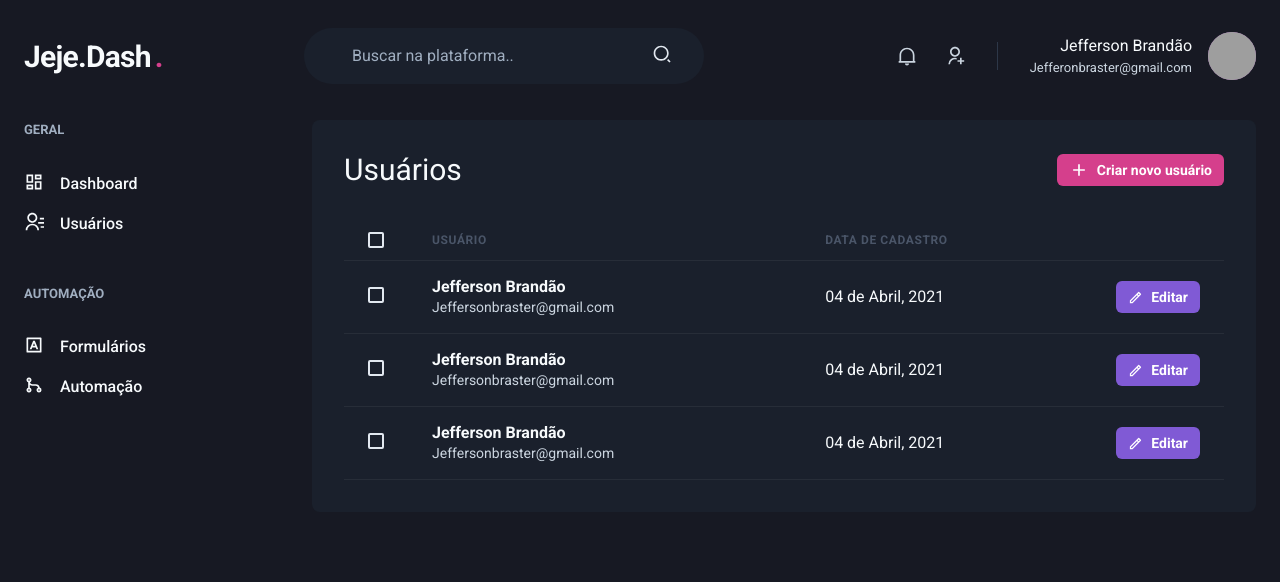
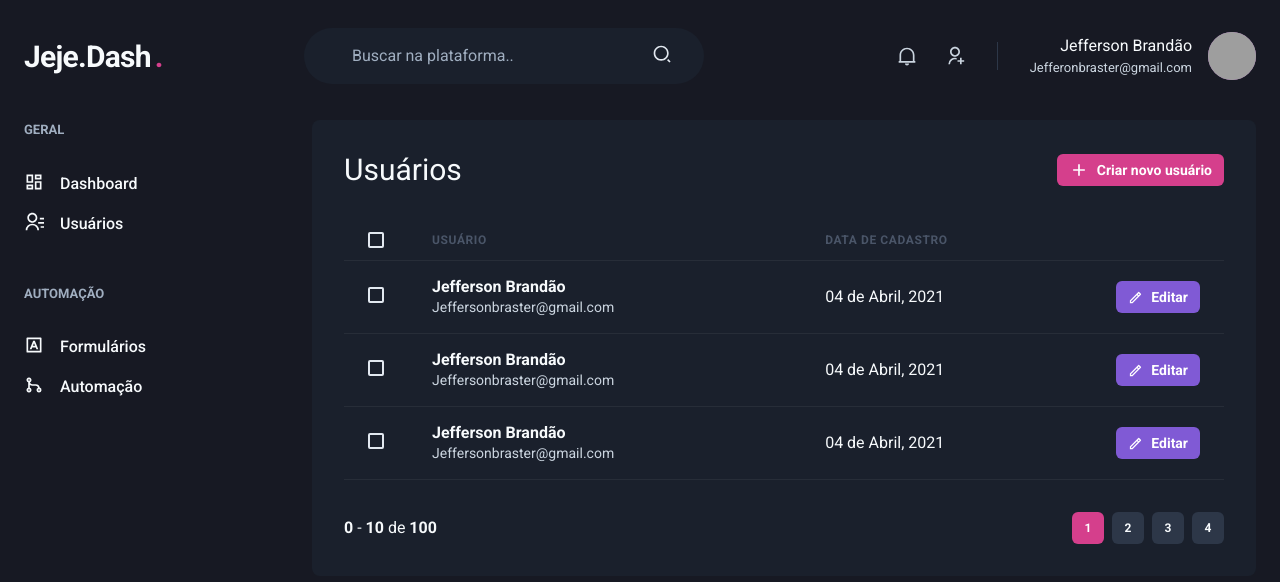
Before and after one commit to jeffersonbraster/dashgo, a Next.js app: page /users in a window 1280 px wide. Shown: the top 582 px of the page. Built offline with nearby package versions, Linux system fonts and the light colour scheme; grey boxes are pictures that could not be loaded.

Commit message:
criando componente de paginação e estilizando

```diff
--- /dev/null
+++ b/src/components/Paginations.tsx
@@ -0,0 +1,60 @@
+import { Box, Button, Stack } from "@chakra-ui/react";
+
+export function Pagination() {
+  return (
+    <Stack
+      direction="row"
+      mt="8"
+      justify="space-between"
+      align="center"
+      spacing="6"
+    >
+      <Box>
+        <strong>0</strong> - <strong>10</strong> de <strong>100</strong>
+      </Box>
+
+      <Stack direction="row" spacing="2">
+        <Button
+          size="sm"
+          fontSize="xs"
+          w="4"
+          colorScheme="pink"
+          disabled
+          _disabled={{ bgColor: "pink.500", cursor: "default" }}
+        >
+          1
+        </Button>
+
+        <Button
+          size="sm"
+          fontSize="xs"
+          w="4"
+          bgColor="gray.700"
+          _hover={{ bgColor: "gray.500" }}
+        >
+          2
+        </Button>
+
+        <Button
+          size="sm"
+          fontSize="xs"
+          w="4"
+          bgColor="gray.700"
+          _hover={{ bgColor: "gray.500" }}
+        >
+          3
+        </Button>
+
+        <Button
+          size="sm"
+          fontSize="xs"
+          w="4"
+          bgColor="gray.700"
+          _hover={{ bgColor: "gray.500" }}
+        >
+          4
+        </Button>
+      </Stack>
+    </Stack>
+  );
+}
--- a/src/pages/users/index.tsx
+++ b/src/pages/users/index.tsx
@@ -15,6 +15,7 @@
 } from "@chakra-ui/react";
 import { RiAddLine, RiPencilLine } from "react-icons/ri";
 import { Header } from "../../components/Header";
+import { Pagination } from "../../components/Paginations";
 import { Sidebar } from "../../components/Sidebar";
 
 export default function UserList() {
@@ -133,6 +134,7 @@
               </Tr>
             </Tbody>
           </Table>
+          <Pagination />
         </Box>
       </Flex>
     </Box>
```
